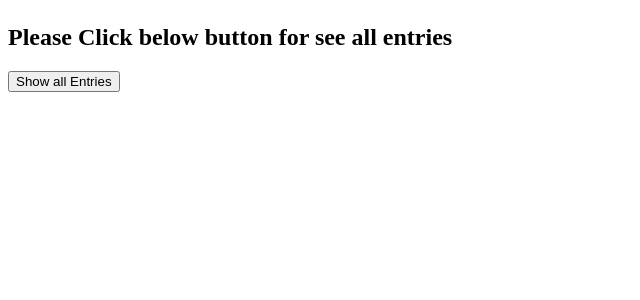
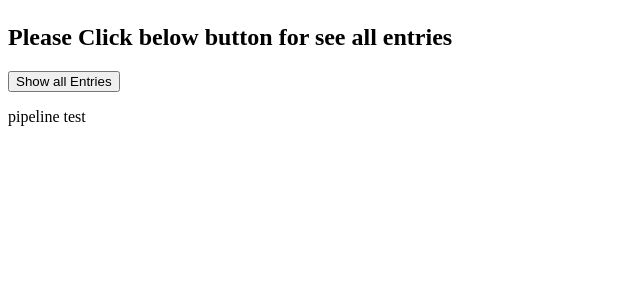
Before and after one commit to nikunj436/py_aws, a Flask app: page /data_entry.py/ in a window 1280 px wide. Shown: the part 152-452 px from the top of the page, without its empty margins (0-640 px from the left). Run offline with Flask 2, Linux system fonts and the light colour scheme.

Commit message:
pipeline testing

```diff
--- a/Templates/base.html
+++ b/Templates/base.html
@@ -21,6 +21,6 @@
     <input type="submit" value="Show all Entries">
     <br/>
     {% block show %} {% endblock %}
-
+    <p> pipeline test </p>
 </body>
 </html>
```
